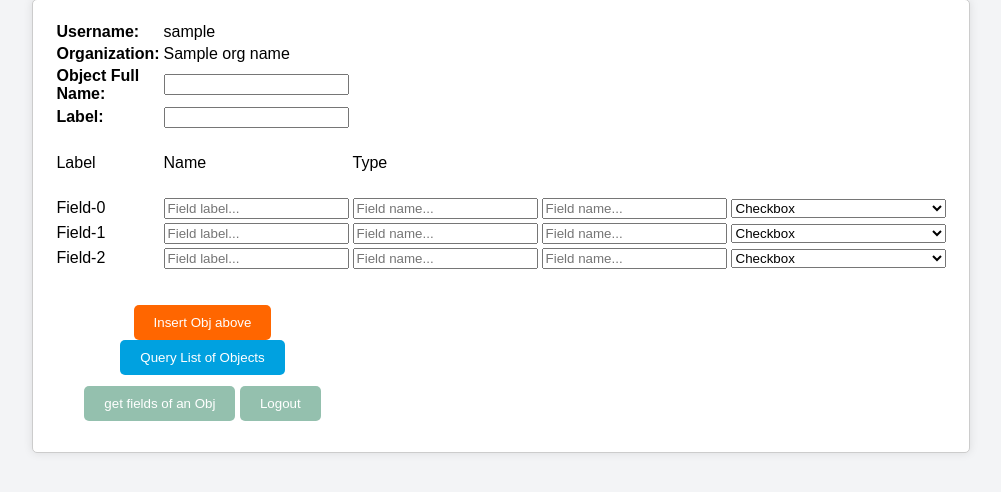
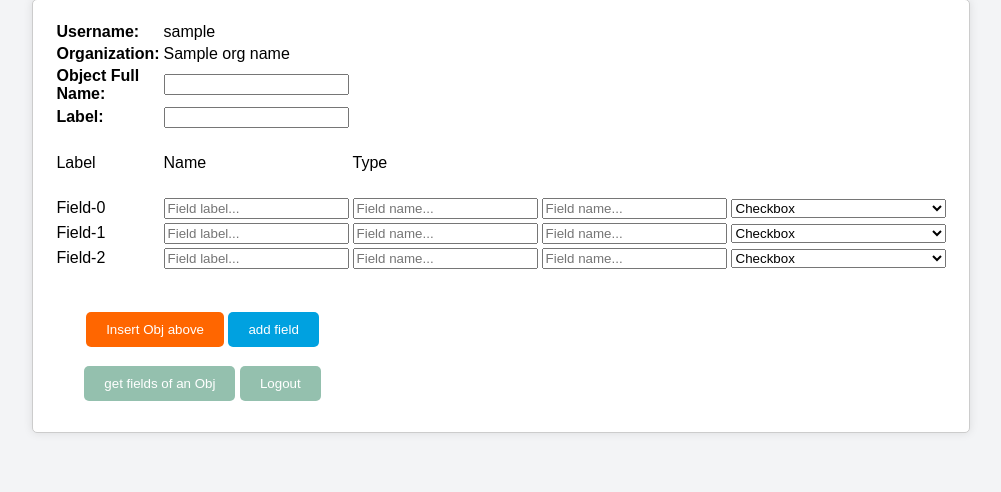
Before and after one commit to yahyajamaldine/flowsiti, a Flask app: template app/templates/oauthrp.html in a window 1280 px wide. Shown: the part 295-787 px from the top of the page, without its empty margins (139-1140 px from the left). Run offline with Flask 3, Linux system fonts and the light colour scheme; the template is opened without the code that fills it: values that come from a table or form of the project are taken from there, most other values are stand-ins (such as "Sample title", 1, 10 or a date in 2020).

Commit message:
fix error

```diff
--- a/app/__init__.py
+++ b/app/__init__.py
@@ -187,7 +187,7 @@ def oauth_response():
         # Now, custom_objects is a list of dictionaries representing CustomObject instances
         if 'get_metadata' in request.form:
 
-          return render_template('org_infos.html',
+          return render_template('add-field.html',
                                login_form=login_form,
                                custom_object =  custom_objects_infos
                                )
--- a/app/templates/oauthrp.html
+++ b/app/templates/oauthrp.html
@@ -224,7 +224,7 @@
                 <tr>
                     <td colspan="2" style="text-align: center; height: 50px;">
                       <input type="submit" name="insert_object" value="Insert Obj above" class="btn-primary" />
-                      <input type="submit" name="get_metadata" value="Query List of Objects" class="btn-secondary" />
+                      <input type="submit" name="get_metadata" value="add field" class="btn-secondary" />
                     </td>
                   </tr>
                   <tr>
```
Also changed, not shown: app/templates/add-field.html (renamed from app/templates/org_infos.html, +4 -3 lines).
